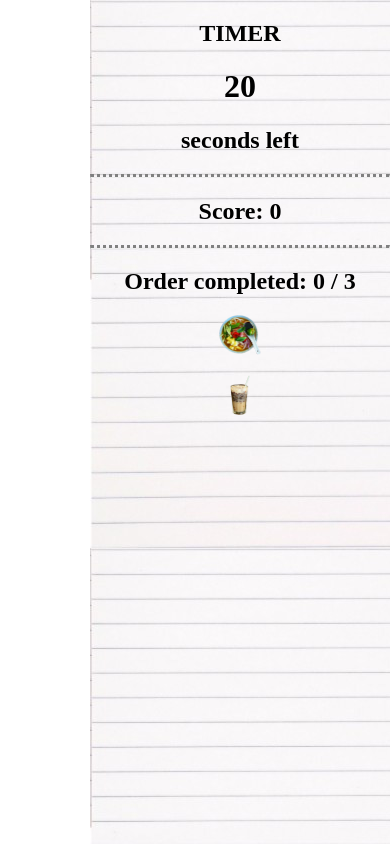
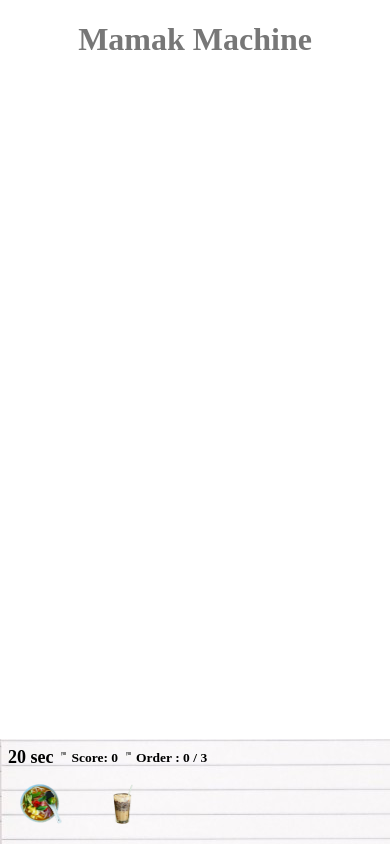
Before and after one commit to malcolm-kee/xstate-game, a React (Create React App) app: page / in a window 390 px wide. Both pictures are taken after a click on the button "Start". Built offline with nearby package versions, Linux system fonts and the light colour scheme.

Commit message:
make the game responsive

```diff
--- /dev/null
+++ b/src/_constants.scss
@@ -0,0 +1,3 @@
+$small-screen: 568px;
+$medium-screen: 768px;
+$space: 8px;
--- a/src/app.scss
+++ b/src/app.scss
@@ -1,11 +1,94 @@
+@import './constants';
+
 .text-large {
-  font-size: -webkit-xxx-large;
+  font-size: xx-large;
+
+  @media screen and (min-width: $medium-screen) {
+    font-size: -webkit-xxx-large;
+  }
 }
 
 .game-panel {
-  display: grid;
-  grid-template-columns: 1fr 300px;
   height: 100vh;
-  overflow: hidden;
+  display: flex;
+  flex-flow: column;
+
+  @media screen and (min-width: $medium-screen) {
+    display: grid;
+    grid-template-columns: 1fr 300px;
+    overflow: hidden;
+    text-align: center;
+  }
+}
+
+.game-dashboard {
+  font-size: 12px;
+  @media screen and (min-width: $small-screen) {
+    display: flex;
+    align-items: center;
+  }
+
+  @media screen and (min-width: $medium-screen) {
+    display: block;
+    font-size: 1rem;
+  }
+}
+
+.game-stats {
+  display: flex;
+  align-items: center;
+  padding: 0 $space;
+
+  @media screen and (max-width: $small-screen) {
+    font-size: 9px;
+    h1,
+    h2 {
+      margin: $space 0 0 0;
+    }
+  }
+
+  @media screen and (min-width: $medium-screen) {
+    display: block;
+  }
+}
+
+.playground {
+  background: #fff;
+  position: relative;
+  display: flex;
+  flex: 1;
+  justify-content: center;
+  align-items: center;
+}
+
+.game-title {
+  position: absolute;
+  top: 0;
+  width: 100%;
+  left: 0;
+  right: 0;
+  color: #777;
   text-align: center;
 }
+
+.order-items {
+  display: flex;
+  align-items: center;
+  min-height: 75px;
+
+  @media screen and (min-width: $medium-screen) {
+    display: block;
+  }
+}
+
+.small-only {
+  @media screen and (min-width: $small-screen) {
+    display: none;
+  }
+}
+
+.more-than-small {
+  @media screen and (max-width: $small-screen) {
+    display: none;
+  }
+}
--- a/src/app.tsx
+++ b/src/app.tsx
@@ -73,15 +73,8 @@ export const App = () => {
   return (
     <div className="App">
       <div className="game-panel">
-        <div
-          style={{
-            background: '#fff',
-            position: 'relative',
-            display: 'flex',
-            justifyContent: 'center',
-            alignItems: 'center',
-          }}
-        >
+        <div className="playground">
+          <h1 className="game-title">Mamak Machine</h1>
           {gameState === 'landing' && (
             <Button onClick={() => send('START')}>Start</Button>
           )}
@@ -121,16 +114,18 @@ export const App = () => {
             </div>
           )}
         </div>
-        <Paper>
-          <div>
+        <Paper className="game-dashboard">
+          <div className="game-stats">
             <Timer remainingMs={context.remainingTime} />
             <Separator />
             <h2>Score: {context.result.score}</h2>
             <Separator />
             <h2>
-              Order completed: {context.result.currentOrder} /{' '}
-              {context.data.orders.length}
+              Order <span className="more-than-small">completed</span>:{' '}
+              {context.result.currentOrder} / {context.data.orders.length}
             </h2>
+          </div>
+          <div className="order-items">
             {selectedItems.map((item, i) => (
               <div key={i}>
                 <OrderItem type={item} isSelected={true} />
--- a/src/components/item.module.scss
+++ b/src/components/item.module.scss
@@ -1,3 +1,5 @@
+@import '../constants';
+
 .item {
   cursor: pointer;
   position: absolute;
@@ -71,3 +73,11 @@
 .green {
   color: lightgreen;
 }
+
+.img {
+  height: 60px;
+
+  @media screen and (min-width: $small-screen) {
+    height: 80px;
+  }
+}
--- a/src/components/item.tsx
+++ b/src/components/item.tsx
@@ -28,7 +28,7 @@ export const Item: React.FC<ItemProps> = ({ type, onClick, matched }) => {
         left,
       }}
     >
-      <img alt={type} src={`/${type}.png`} height={80} />
+      <img alt={type} src={`/${type}.png`} className={classes.img} />
       {hit !== null && (
         <span
           className={`${classes.marks} ${hit ? classes.green : classes.red}`}
--- a/src/components/order-item.module.scss
+++ b/src/components/order-item.module.scss
@@ -7,6 +7,12 @@
   &:hover {
     transform: scale(1.3);
   }
+}
+
+.inner {
+  display: inline-block;
+  position: relative;
+  min-width: 50px;
 }
 
 @mixin tick($rotation-angle) {
@@ -19,17 +25,17 @@
 }
 
 .selected {
+  &:before {
+    @include tick(-45deg);
+    height: 20px;
+    top: 10px;
+    left: -17px;
+    z-index: 1;
+  }
   &:after {
     @include tick(45deg);
     height: 35px;
-    left: 110px;
-  }
-  &:before {
-    @include tick(-45deg);
-    height: 20px;
-    left: 93px;
-    top: 10px;
-    z-index: 1;
+    left: 0px;
   }
   img {
     opacity: 0.5;
--- a/src/components/order-item.tsx
+++ b/src/components/order-item.tsx
@@ -10,8 +10,10 @@ interface OrderItemProps {
 
 export const OrderItem: React.FC<OrderItemProps> = ({ type, isSelected }) => {
   return (
-    <div className={cx(classes.item, isSelected && classes.selected)}>
-      <img src={`/${type}.png`} alt={type} height={40} />
+    <div className={classes.item}>
+      <div className={cx(classes.inner, isSelected && classes.selected)}>
+        <img src={`/${type}.png`} alt={type} height={40} />
+      </div>
     </div>
   );
 };
--- a/src/components/paper.tsx
+++ b/src/components/paper.tsx
@@ -1,6 +1,8 @@
+import cx from 'classnames';
 import * as React from 'react';
 import classes from './paper.module.scss';
 
-export const Paper: React.FC = ({ children }) => (
-  <div className={classes.paper}>{children}</div>
-);
+export const Paper: React.FC<{ className?: string }> = ({
+  children,
+  className,
+}) => <div className={cx(classes.paper, className)}>{children}</div>;
--- a/src/components/separator.module.scss
+++ b/src/components/separator.module.scss
@@ -1,3 +1,6 @@
+@import '../constants';
+
 .separator {
   border-top: dotted 3px gray;
+  margin: $space;
 }
--- /dev/null
+++ b/src/components/timer.module.scss
@@ -0,0 +1,7 @@
+@import '../constants';
+
+.label {
+  @media screen and (max-width: $medium-screen) {
+    display: none;
+  }
+}
--- a/src/components/timer.tsx
+++ b/src/components/timer.tsx
@@ -1,4 +1,5 @@
 import * as React from 'react';
+import classes from './timer.module.scss';
 
 interface TimerProps {
   remainingMs: number;
@@ -6,14 +7,16 @@ interface TimerProps {
 
 export const Timer: React.FC<TimerProps> = ({ remainingMs }) => (
   <div>
-    <h2>TIMER</h2>
+    <h2 className={classes.label}>TIMER</h2>
     {remainingMs > 0 ? (
       <>
-        <h1>{remainingMs / 1000}</h1>
-        <h2>seconds left</h2>
+        <h1>
+          {remainingMs / 1000} <span className="small-only">sec</span>
+        </h1>
+        <h2 className={classes.label}>seconds left</h2>
       </>
     ) : (
-      <h1>Time is up!</h1>
+      <h1 className={classes.label}>Time is up!</h1>
     )}
   </div>
 );
```
